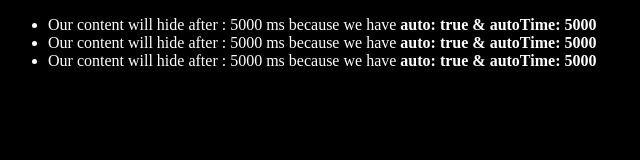
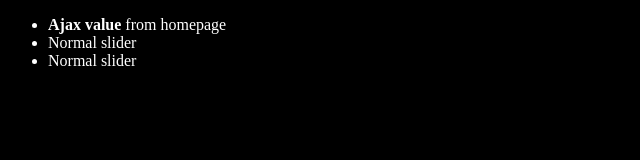
Before and after one commit to plmuninn/jQuery-slideDivPlugin, a plain HTML site: page example/example4.html in a window 1280 px wide. Shown: the whole page, without its empty margins (0-640 px from the left). Drawn offline with Linux system fonts and the light colour scheme.

Commit message:
Change example4

```diff
--- a/example/example4.html
+++ b/example/example4.html
@@ -21,9 +21,9 @@
 <body>
   <div class="menu-class">
       <ul>
-          <li><a href="index.html">Our content will hide after : 5000 ms because we have <strong> auto: true & autoTime: 5000</strong></a></li>
-          <li><a href="#">Our content will hide after : 5000 ms because we have <strong> auto: true & autoTime: 5000</strong></a></li>
-          <li><a href="#">Our content will hide after : 5000 ms because we have <strong> auto: true & autoTime: 5000</strong></a></li>
+          <li><a href="index.html"><strong>Ajax value</strong> from homepage</a></li>
+          <li><a href="#">Normal slider</a></li>
+          <li><a href="#">Normal slider</a></li>
       </ul>
       <div class="sliderDiv-1"><p>Slider1</p></div>
       <div class="sliderDiv-2"><p>Slider2</p></div>
```
